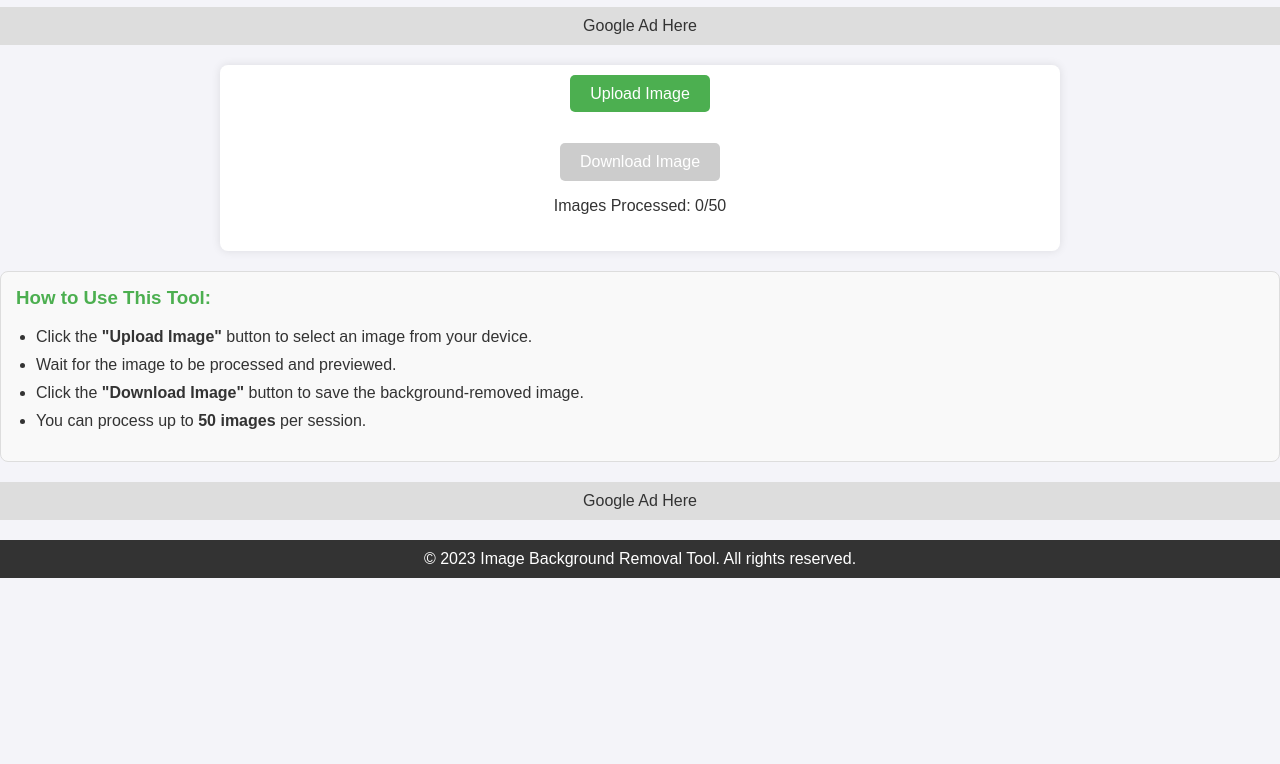
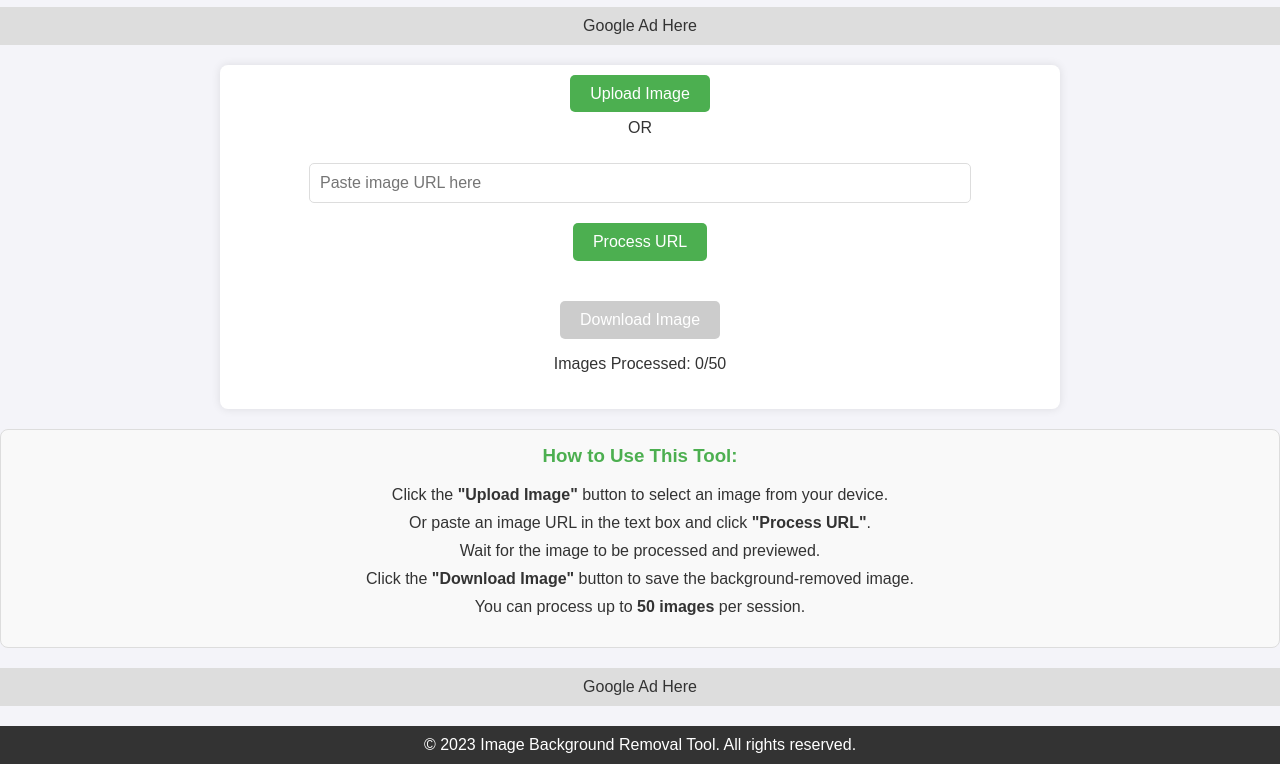
Before and after one commit to rsind/bgremove, a plain HTML site: page index.html in a window 1280 px wide. Shown: the part 51-815 px from the top of the page. Drawn offline with Linux system fonts and the light colour scheme.

Commit message:
Update index.html

```diff
--- a/index.html
+++ b/index.html
@@ -59,6 +59,27 @@
       border-radius: 5px;
       cursor: pointer;
       font-size: 16px;
+      margin: 5px;
+    }
+
+    .upload-section input[type="text"] {
+      width: 80%;
+      padding: 10px;
+      margin: 10px 0;
+      border: 1px solid #ddd;
+      border-radius: 5px;
+      font-size: 16px;
+    }
+
+    .upload-section button {
+      background-color: #4CAF50;
+      color: white;
+      padding: 10px 20px;
+      border: none;
+      border-radius: 5px;
+      cursor: pointer;
+      font-size: 16px;
+      margin-top: 10px;
     }
 
     .image-preview {
@@ -142,7 +163,7 @@
       border-radius: 8px;
       padding: 15px;
       margin: 20px 0;
-      text-align: left;
+      text-align: center; /* Center-align text */
     }
 
     .guide-box h3 {
@@ -151,7 +172,8 @@
     }
 
     .guide-box ul {
-      padding-left: 20px;
+      list-style-type: none; /* Remove bullet points */
+      padding-left: 0;
     }
 
     .guide-box ul li {
@@ -192,6 +214,9 @@
     <div class="upload-section">
       <label for="image-upload">Upload Image</label>
       <input type="file" id="image-upload" accept="image/*">
+      <p>OR</p>
+      <input type="text" id="image-url" placeholder="Paste image URL here">
+      <button id="process-url">Process URL</button>
     </div>
 
     <div class="image-preview" id="image-preview">
@@ -212,6 +237,7 @@
     <h3>How to Use This Tool:</h3>
     <ul>
       <li>Click the <strong>"Upload Image"</strong> button to select an image from your device.</li>
+      <li>Or paste an image URL in the text box and click <strong>"Process URL"</strong>.</li>
       <li>Wait for the image to be processed and previewed.</li>
       <li>Click the <strong>"Download Image"</strong> button to save the background-removed image.</li>
       <li>You can process up to <strong>50 images</strong> per session.</li>
@@ -237,8 +263,10 @@
   </div>
 
   <script>
-    // JavaScript for Image Upload, Preview, Download, and Count
+    // JavaScript for Image Upload, URL Processing, Preview, Download, and Count
     const imageUpload = document.getElementById('image-upload');
+    const imageUrlInput = document.getElementById('image-url');
+    const processUrlBtn = document.getElementById('process-url');
     const imagePreview = document.getElementById('image-preview');
     const downloadBtn = document.getElementById('download-btn');
     const imageCount = document.getElementById('image-count');
@@ -253,6 +281,30 @@
     imageUpload.addEventListener('change', function (event) {
       const file = event.target.files[0];
       if (file) {
+        processImage(file);
+      }
+    });
+
+    // Handle URL Processing
+    processUrlBtn.addEventListener('click', function () {
+      const url = imageUrlInput.value.trim();
+      if (url) {
+        fetch(url)
+          .then((response) => response.blob())
+          .then((blob) => {
+            processImage(blob);
+          })
+          .catch((error) => {
+            console.error('Error fetching image from URL:', error);
+            alert('Failed to fetch image from URL. Please check the URL and try again.');
+          });
+      } else {
+        alert('Please enter a valid image URL.');
+      }
+    });
+
+    // Process Image (Upload or URL)
+    function processImage(imageBlob) {
       if (processedCount >= 50) {
         showPopup();
         return;
@@ -265,7 +317,7 @@
 
       // Prepare form data for API
       const formData = new FormData();
-        formData.append('image_file', file);
+      formData.append('image_file', imageBlob);
 
       // Call Remove.bg API
       fetch('https://api.remove.bg/v1.0/removebg', {
@@ -298,7 +350,6 @@
           loader.style.display = 'none';
         });
     }
-    });
 
     // Handle Download Button Click
     downloadBtn.addEventListener('click', function () {
```
Lines whose indentation alone changed are shown as unchanged.
